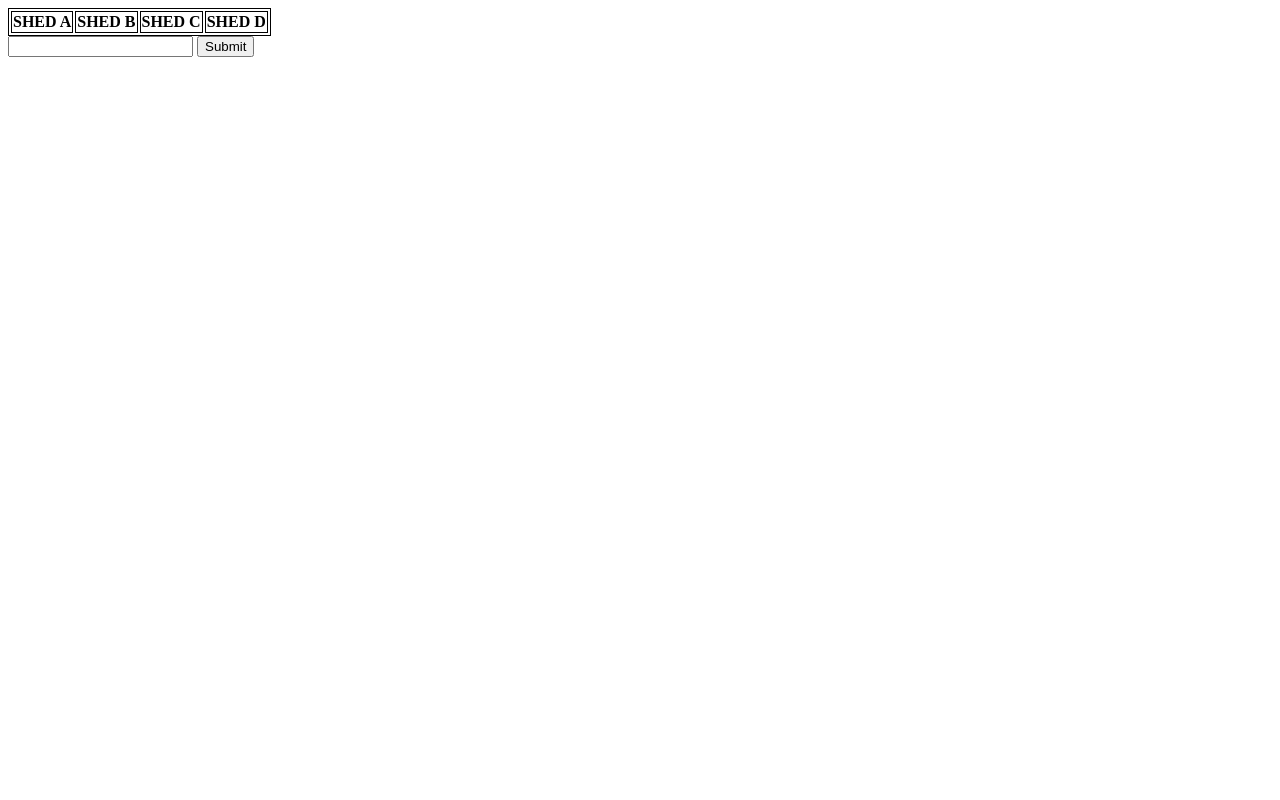
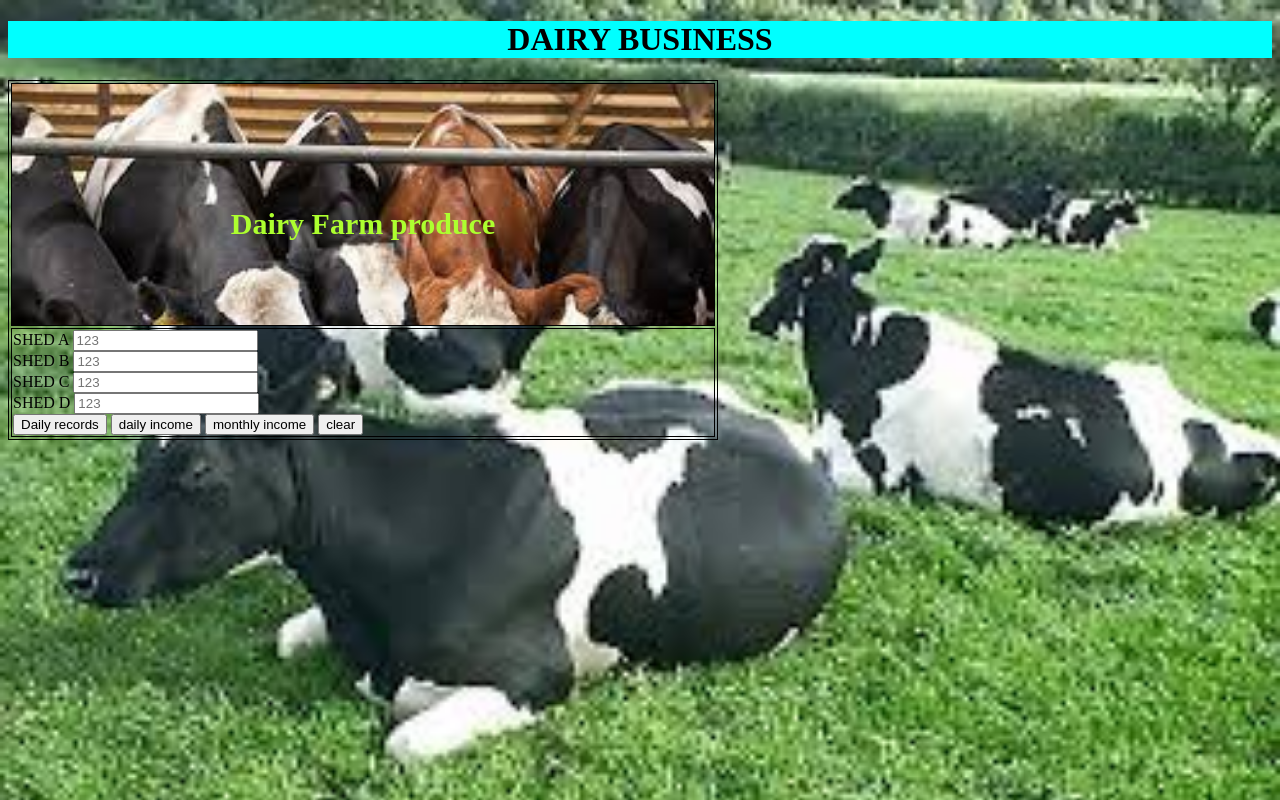
Before and after one commit to klvnbett/Dairy_Businee, a plain HTML site: page index.html in a window 1280 px wide. Drawn offline with Linux system fonts and the light colour scheme.

Commit message:
adding of index.html and styling

```diff
--- a/index.html
+++ b/index.html
@@ -10,16 +10,32 @@
 </head>
 
 <body>
-    <table>
-        <th id="shed_A"> SHED A</th>
-        <th id="shed_B"> SHED B</th>
-        <th id="shed_C"> SHED C</th>
-        <th id="shed_D"> SHED D</th>
+    <table class="milkproduction">
+        <h1>DAIRY BUSINESS</h1>
+        <div id="dailyproduce">
+            <th class="dairy" colspan="3">Dairy Farm produce </th>
+            <tr id="tabledata">
+                <td>
+                    <div class="shed_A">SHED A <input type="number" id="shed_A" placeholder="123" required></div>
+                    <div class="shed_B">SHED B <input type="number" id="shed_B" placeholder="123" required></div>
+                    <div class="shed_C">SHED C <input type="number" id="shed_C" placeholder="123" required></div>
+                    <div class="shed_D">SHED D <input type="number" id="shed_D" placeholder="123" required></div>
+                    <div id="buttons">
+                        <button>Daily records</button>
+                        <button> daily income</button>
+                        <button>monthly income</button>
+                        <button> clear</button>
+                    </div>
+
+
+
+
+                </td>
+            </tr>
+        </div>
+
     </table>
-    <div>
-        <input type="text" id="shed_A">
-        <button id="shed_A">Submit</button>
-    </div>
+
     <script src="milkProduction.js">
     </script>
 </body>
--- a/styles.css
+++ b/styles.css
@@ -1,6 +1,26 @@
-.headerbar.top {
-    background-color: cadetblue;
-    min-width: 100px;
+body {
+    background-image: url(/images/background.jpeg);
+    background-repeat: no-repeat;
+    background-size: cover;
+}
+
+.dairy {
+    background-color: chartreuse;
+    background-image: url(/images/head.jpeg);
+    width: 700px;
+    height: 200px;
+    font-size: 30px;
+    color: greenyellow;
+    padding-top: 40px;
+    font-weight: 700;
+    opacity: 1;
+    background-repeat: no-repeat;
+    background-size: cover;
+}
+
+h1 {
+    text-align: center;
+    background: cyan;
 }
 
 table,
@@ -8,3 +28,7 @@ th,
 td {
     border: 1px solid black;
 }
+
+#dailyproduce {
+    align-items: center;
+}
```
Also changed, not shown: images/back1.jpg (added), images/background.jpeg (added), images/head.jpeg (added), images/header.jpeg (added), 1 other file.
